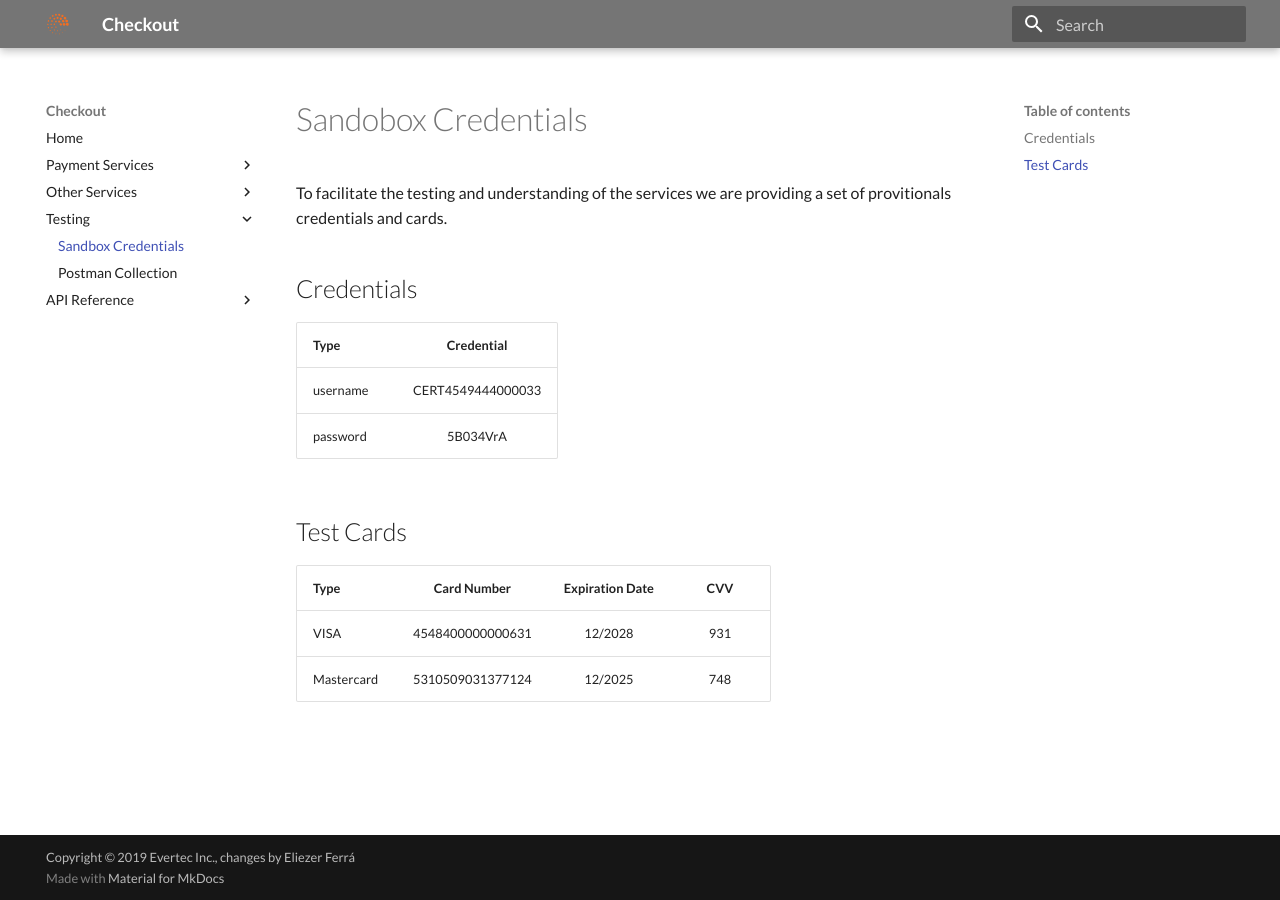
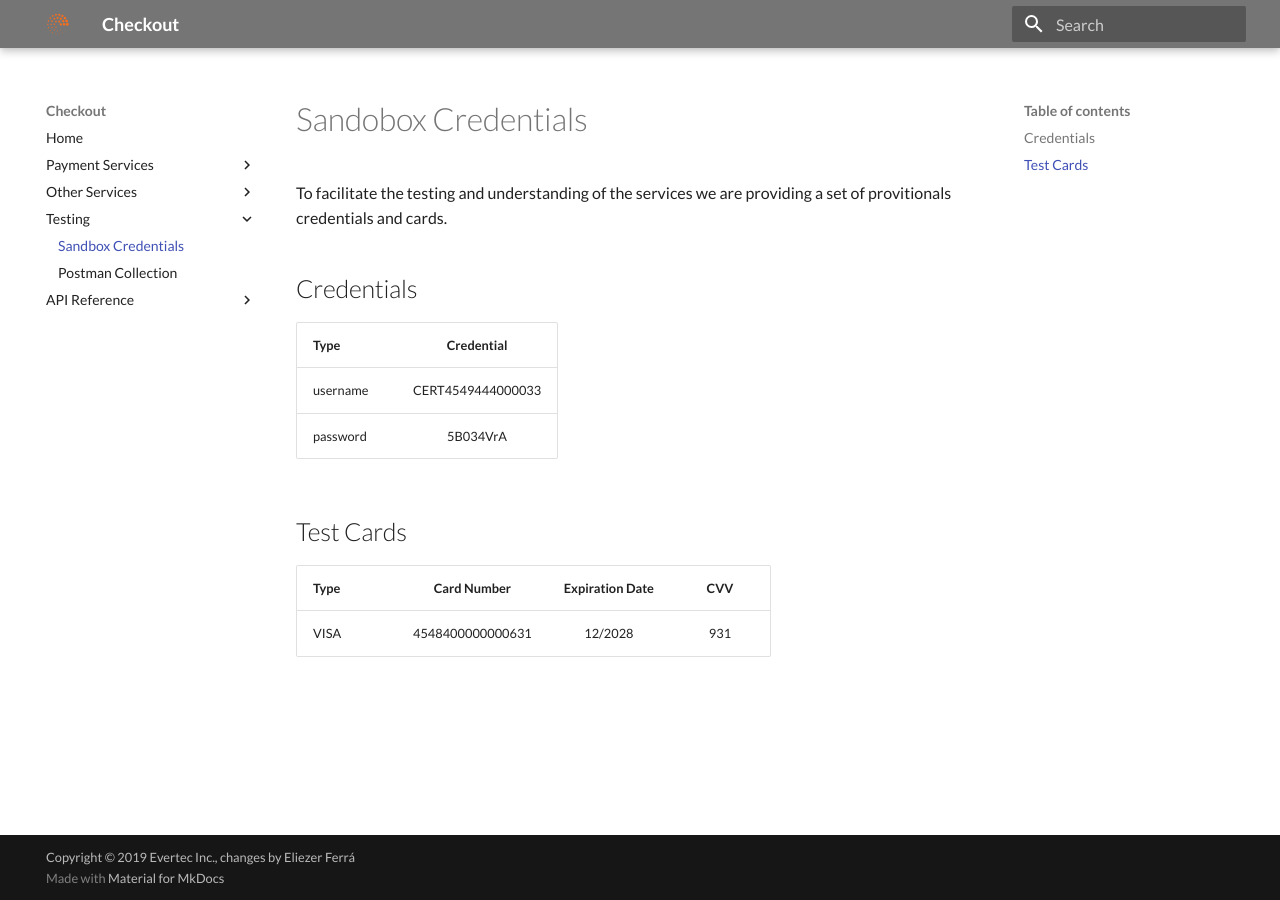
Before and after one commit to evertec/checkout-docs, an MkDocs documentation site: the page built from docs/testing.md, in a window 1280 px wide. Built offline with MkDocs 1.6.1 and Material for MkDocs 9.7.7, drawn with Linux system fonts in a browser that asks for light colours.

Commit message:
Update testing.md
Se elimina tarjeta Mastercard

```diff
--- a/docs/testing.md
+++ b/docs/testing.md
@@ -14,4 +14,3 @@ To facilitate the testing and understanding of the services we are providing a s
 | **Type** | **Card Number** | **Expiration Date** | **CVV** |
 | :------- | :-------------: | :-----------------: | :-----: |
 | VISA | 4548400000000631 | 12/2028 | 931 |
-| Mastercard | 5310509031377124 | 12/2025 | 748|
```
